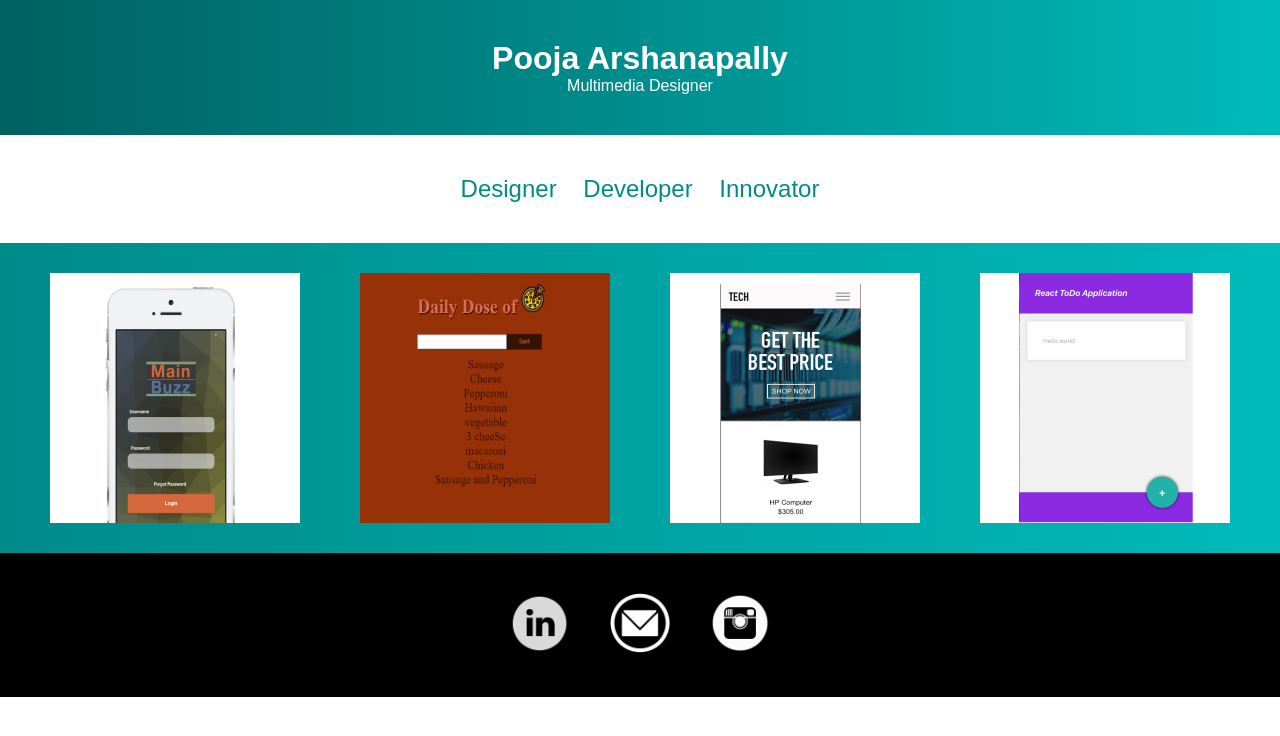
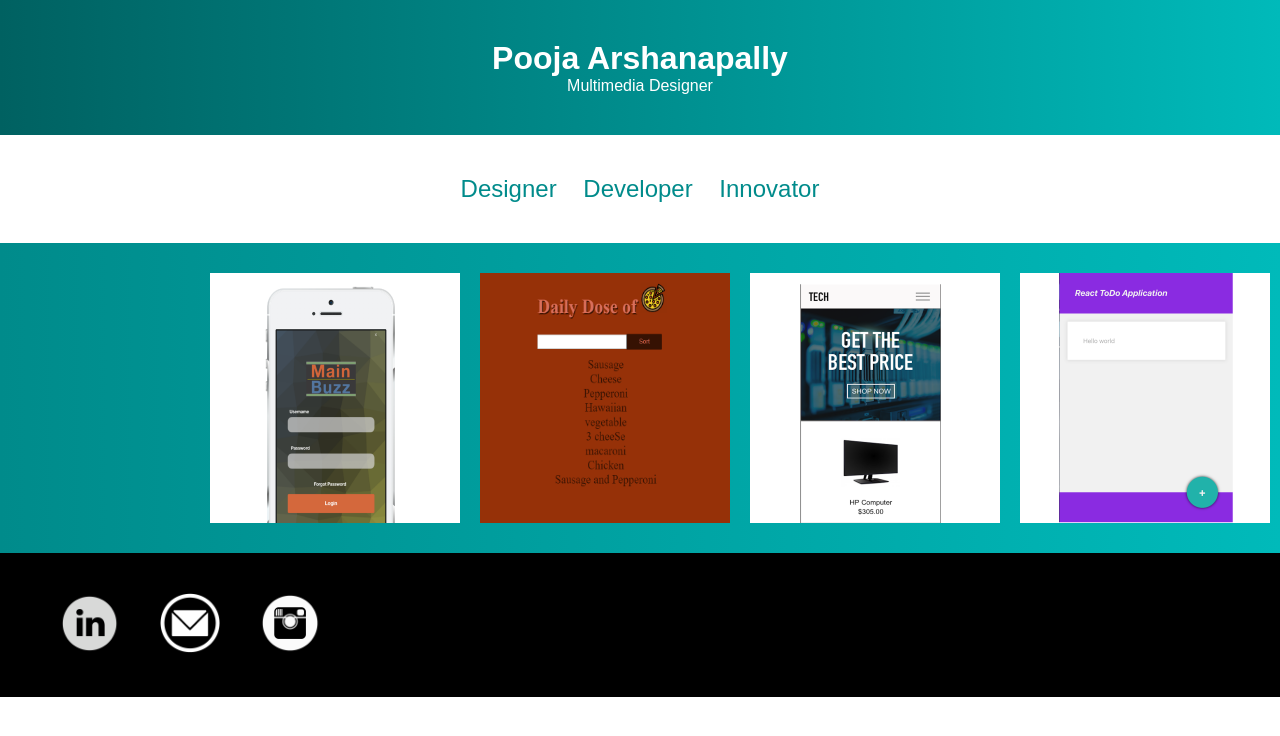
Before and after one commit to parshanapally/portfolio-website, a React (Create React App) app: page / in a window 1280 px wide. Shown: the top 736 px of the page. Built offline with nearby package versions, Linux system fonts and the light colour scheme.

Commit message:
style: add media quieres to images

```diff
--- a/src/components/Portfolio/index.css
+++ b/src/components/Portfolio/index.css
@@ -15,8 +15,7 @@
   width: 500px;
   display: flex;
   flex-wrap: wrap;
-  /* margin-left: 30px; */
-  justify-content: space-evenly;
+  margin-left: 45px;
 }
 
 .container-box {
@@ -31,7 +30,6 @@
 .container-box img {
   width: 250px;
   height: 250px;
-
   margin-left: -40px;
   margin-top: -20px;
 }
@@ -63,3 +61,34 @@
 .container-box:hover .overlay {
   opacity: 1;
 }
+
+/* Extra small devices (phones, 600px and down) */
+@media only screen and (max-width: 320px) {
+  .container-fluid {
+    margin-left: 25px;
+  }
+}
+
+@media only screen and (min-width: 425px) {
+  .container-fluid {
+    margin-left: 60px;
+  }
+}
+@media only screen and (min-width: 768px) {
+  .container-fluid {
+    margin-left: 100px;
+  }
+}
+
+@media only screen and (min-width: 992px) {
+  .container-fluid {
+    margin-left: 200px;
+  }
+}
+
+/* Extra large devices (large laptops and desktops, 1200px and up) */
+/* @media only screen and (min-width: 1200px) {
+  .container-fluid {
+    margin-left: 45px;
+  }
+} */
```
